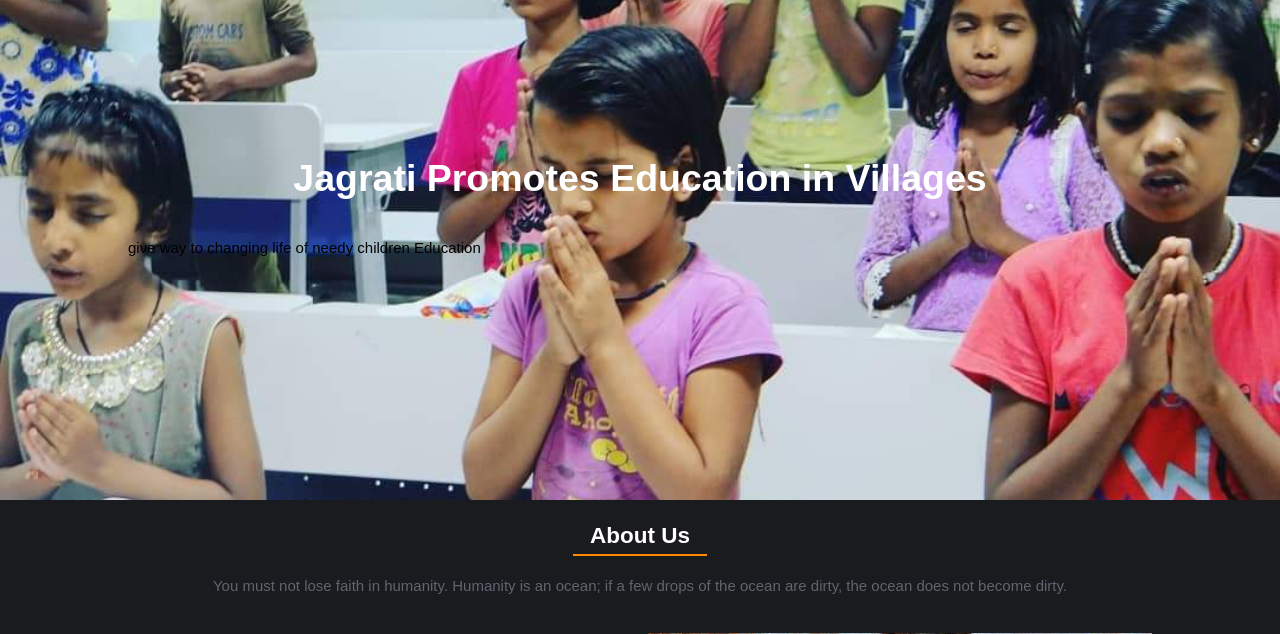
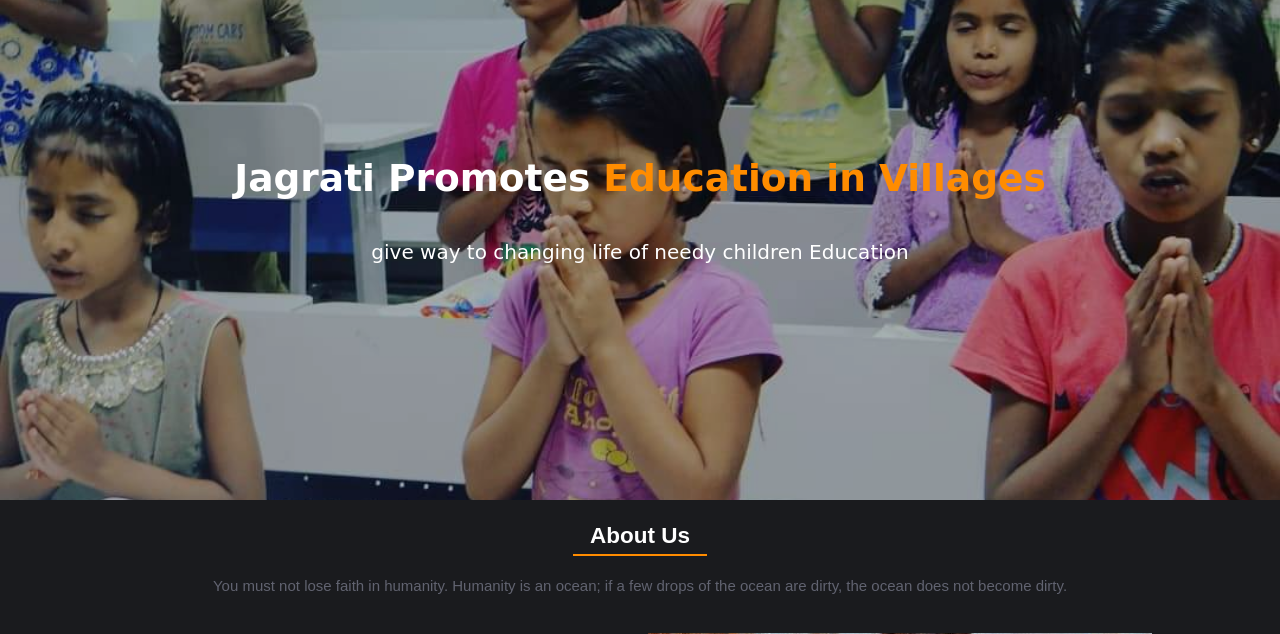
Before and after one commit to garg3133/jagjag, a PHP site: page /index.html in a window 1280 px wide. Shown: the part 106-740 px from the top of the page. Run offline with PHP 8.4, Linux system fonts and the light colour scheme; some libraries are stand-ins or nearby versions.

Commit message:
Add files via upload

```diff
--- a/Jagrati new/css/style.css
+++ b/Jagrati new/css/style.css
@@ -176,14 +176,25 @@ nav{
 #showcase{
 	background: rgba(0,0,0,0.9) url("../images/02.jpg") no-repeat center -130px;
 	min-height: 500px;
-
 	/* z-index: -1; */
+}
+.show-bg{
+	width: 100%;
+	min-height: 500px;
+	background-color: rgba(0,0,0,0.3);
 }
 #showcase h1{
 	text-align: center;
 	color: white;
 	margin-top: 150px;
 	font-size: 2.5em;
+	font-family: Niconne, cursive;
+}
+#showcase p{
+	text-align: center;
+	font-size: 20px;
+	color: white;
+	font-family: Merriweather,cursive;
 }
 
 /*ABOUT US section starts*/
@@ -587,6 +598,11 @@ footer{
 	#about-us img{
 		width: 90%;
 	}
+
+	/*For Showcase section*/
+	#showcase h1{
+		margin-top: 100px;
+	}
 }
 @media(max-width: 400px){
 	/*For Jagrati Branding*/
--- a/Jagrati new/index.html
+++ b/Jagrati new/index.html
@@ -69,9 +69,11 @@
 
 	<!-- Showcase starts -->
 	<section id="showcase">
-		<div class="container">
-			<h1>Jagrati Promotes <span style="color: white;">Education in Villages</span></h1>
-			<p>give way to changing life of needy children Education</p>
+		<div class="show-bg">
+			<div class="container">
+				<h1>Jagrati Promotes <span style="color: #ff8c00;">Education in Villages</span></h1>
+				<p>give way to changing life of needy children Education</p>
+			</div>
 		</div>
 	</section>
 	<!-- Showcase ends -->
```
